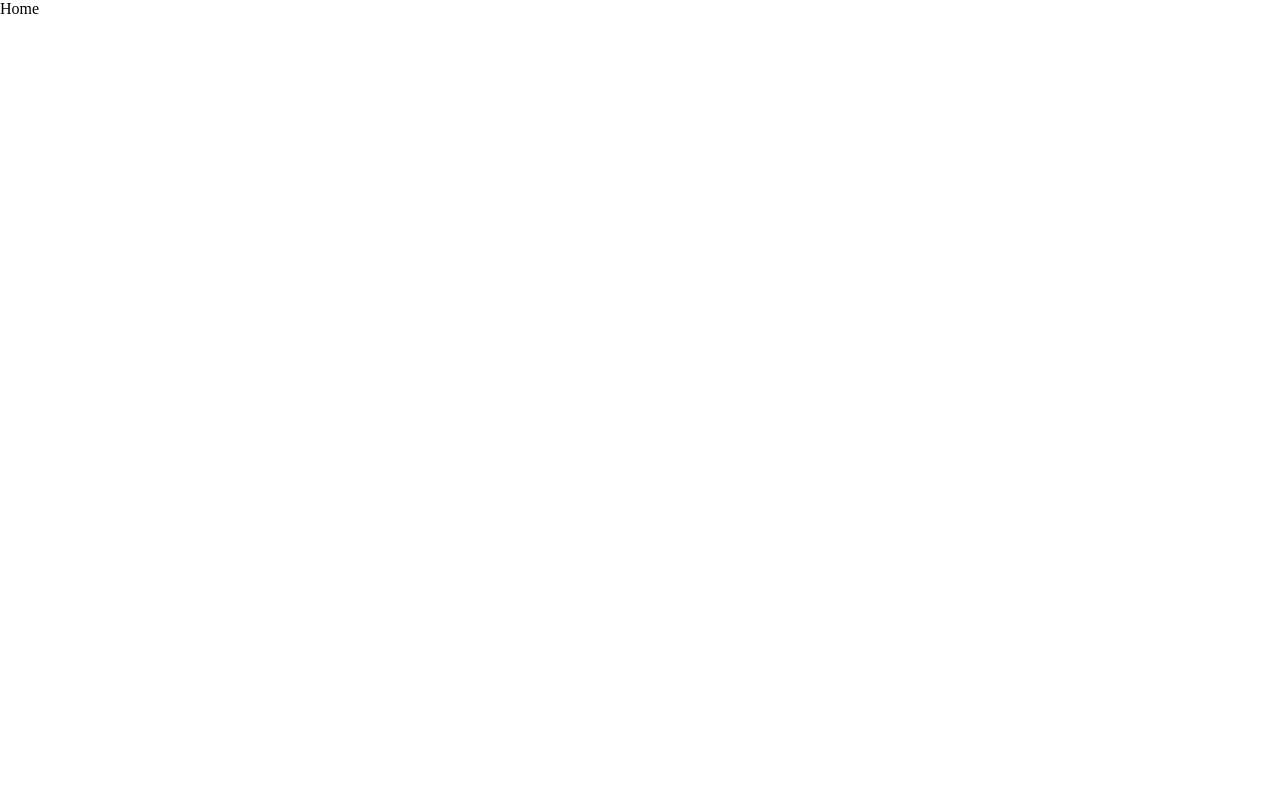
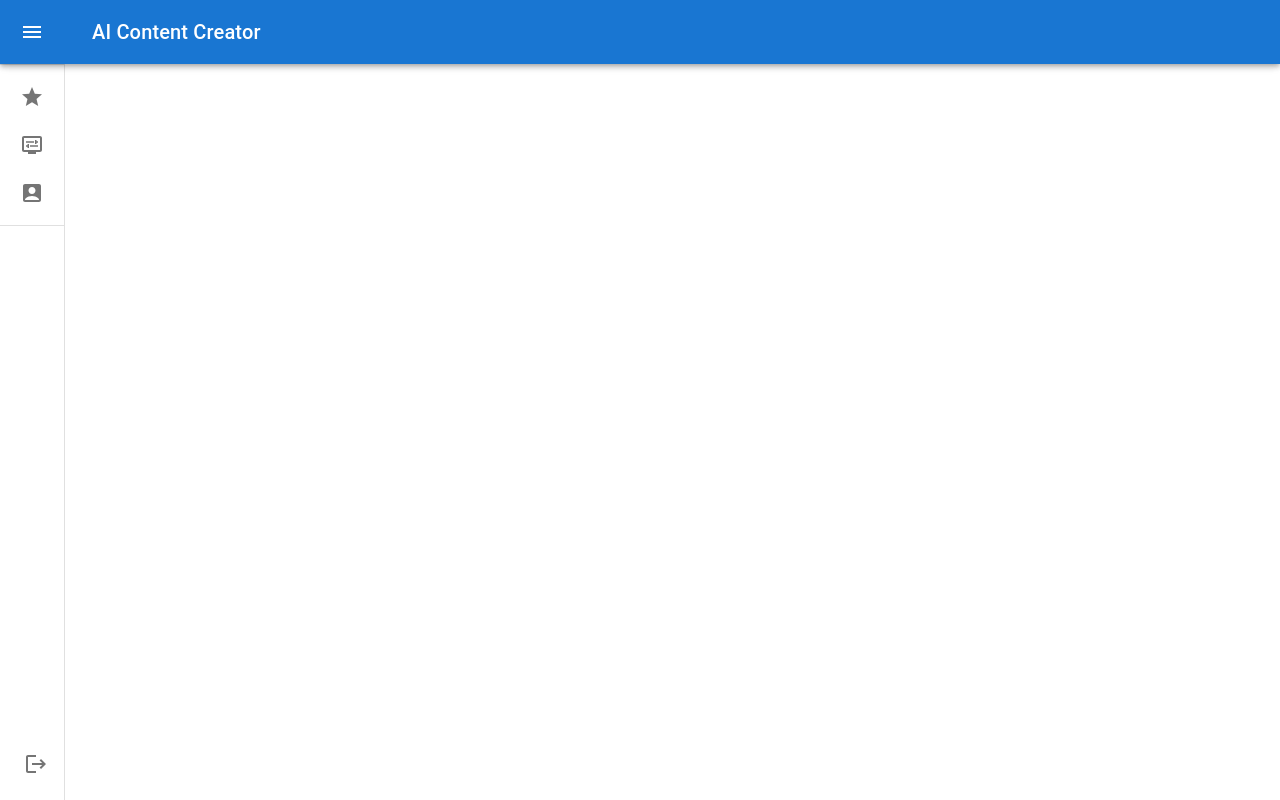
Before and after one commit to derekcoleman/Erciyes-AI-Content-Creator, a Next.js app in the folder client/: page / in a window 1280 px wide. Built offline with nearby package versions, Linux system fonts and the light colour scheme.

Commit message:
Home page basic drawer

```diff
--- a/client/src/app/page.tsx
+++ b/client/src/app/page.tsx
@@ -1,3 +1,212 @@
-export default function Home() {
-  return <div>Home</div>;
+"use client";
+import { styled, useTheme, Theme, CSSObject } from "@mui/material/styles";
+import Box from "@mui/material/Box";
+import MuiDrawer from "@mui/material/Drawer";
+import MuiAppBar, { AppBarProps as MuiAppBarProps } from "@mui/material/AppBar";
+import Toolbar from "@mui/material/Toolbar";
+import List from "@mui/material/List";
+import CssBaseline from "@mui/material/CssBaseline";
+import Typography from "@mui/material/Typography";
+import Divider from "@mui/material/Divider";
+import IconButton from "@mui/material/IconButton";
+import MenuIcon from "@mui/icons-material/Menu";
+import ChevronLeftIcon from "@mui/icons-material/ChevronLeft";
+import ChevronRightIcon from "@mui/icons-material/ChevronRight";
+import ListItem from "@mui/material/ListItem";
+import ListItemButton from "@mui/material/ListItemButton";
+import ListItemIcon from "@mui/material/ListItemIcon";
+import ListItemText from "@mui/material/ListItemText";
+import StarIcon from "@mui/icons-material/Star";
+import DisplaySettingsIcon from "@mui/icons-material/DisplaySettings";
+import HomeIcon from "@mui/icons-material/Home";
+import AccountBoxIcon from "@mui/icons-material/AccountBox";
+import LogoutIcon from "@mui/icons-material/Logout";
+import { useState } from "react";
+import { Button } from "@mui/material";
+
+const iconList = [
+  { title: "Jobs", icon: <StarIcon /> },
+  { title: "Job Settings", icon: <DisplaySettingsIcon /> },
+  { title: "Profile", icon: <AccountBoxIcon /> },
+];
+
+const drawerWidth = 240;
+
+const openedMixin = (theme: Theme): CSSObject => ({
+  width: drawerWidth,
+  transition: theme.transitions.create("width", {
+    easing: theme.transitions.easing.sharp,
+    duration: theme.transitions.duration.enteringScreen,
+  }),
+  overflowX: "hidden",
+});
+
+const closedMixin = (theme: Theme): CSSObject => ({
+  transition: theme.transitions.create("width", {
+    easing: theme.transitions.easing.sharp,
+    duration: theme.transitions.duration.leavingScreen,
+  }),
+  overflowX: "hidden",
+  width: `calc(${theme.spacing(7)} + 1px)`,
+  [theme.breakpoints.up("sm")]: {
+    width: `calc(${theme.spacing(8)} + 1px)`,
+  },
+});
+
+const DrawerHeader = styled("div")(({ theme }) => ({
+  display: "flex",
+  alignItems: "center",
+  justifyContent: "flex-end",
+  padding: theme.spacing(0, 1),
+  ...theme.mixins.toolbar,
+}));
+
+interface AppBarProps extends MuiAppBarProps {
+  open?: boolean;
 }
+
+const AppBar = styled(MuiAppBar, {
+  shouldForwardProp: (prop) => prop !== "open",
+})<AppBarProps>(({ theme }) => ({
+  zIndex: theme.zIndex.drawer + 1,
+  transition: theme.transitions.create(["width", "margin"], {
+    easing: theme.transitions.easing.sharp,
+    duration: theme.transitions.duration.leavingScreen,
+  }),
+  variants: [
+    {
+      props: ({ open }) => open,
+      style: {
+        marginLeft: drawerWidth,
+        width: `calc(100% - ${drawerWidth}px)`,
+        transition: theme.transitions.create(["width", "margin"], {
+          easing: theme.transitions.easing.sharp,
+          duration: theme.transitions.duration.enteringScreen,
+        }),
+      },
+    },
+  ],
+}));
+
+const Drawer = styled(MuiDrawer, {
+  shouldForwardProp: (prop) => prop !== "open",
+})(({ theme }) => ({
+  width: drawerWidth,
+  flexShrink: 0,
+  whiteSpace: "nowrap",
+  boxSizing: "border-box",
+  variants: [
+    {
+      props: ({ open }) => open,
+      style: {
+        ...openedMixin(theme),
+        "& .MuiDrawer-paper": openedMixin(theme),
+      },
+    },
+    {
+      props: ({ open }) => !open,
+      style: {
+        ...closedMixin(theme),
+        "& .MuiDrawer-paper": closedMixin(theme),
+      },
+    },
+  ],
+}));
+
+export default function MiniDrawer() {
+  const theme = useTheme();
+  const [open, setOpen] = useState(false);
+
+  const handleDrawerOpen = () => {
+    setOpen(true);
+  };
+
+  const handleDrawerClose = () => {
+    setOpen(false);
+  };
+
+  return (
+    <Box sx={{ display: "flex" }}>
+      <CssBaseline />
+      <AppBar position="fixed" open={open}>
+        <Toolbar>
+          <IconButton
+            color="inherit"
+            aria-label="open drawer"
+            onClick={handleDrawerOpen}
+            edge="start"
+            sx={[
+              {
+                marginRight: 5,
+              },
+              open && { display: "none" },
+            ]}
+          >
+            <MenuIcon />
+          </IconButton>
+          <Typography variant="h6" noWrap component="div">
+            AI Content Creator
+          </Typography>
+        </Toolbar>
+      </AppBar>
+      <Drawer variant="permanent" open={open}>
+        <DrawerHeader>
+        <IconButton sx={{mr:"auto"}}>
+            <HomeIcon fontSize="large"/> Home
+          </IconButton>
+          <IconButton onClick={handleDrawerClose}>
+            {theme.direction === "rtl" ? (
+              <ChevronRightIcon />
+            ) : (
+              <ChevronLeftIcon />
+            )}
+          </IconButton>
+
+        </DrawerHeader>
+        <Divider />
+        <List>
+          {iconList.map((data, index) => (
+            <ListItem key={data.title} disablePadding sx={{ display: "block" }}>
+              <ListItemButton
+                sx={[
+                  { minHeight: 48, px: 2.5 },
+                  open
+                    ? { justifyContent: "initial" }
+                    : { justifyContent: "center" },
+                ]}
+              >
+                <ListItemIcon
+                  sx={[
+                    { minWidth: 0, justifyContent: "center" },
+                    open ? { mr: 3 } : { mr: "auto" },
+                  ]}
+                >
+                  {data.icon}
+                </ListItemIcon>
+                <ListItemText
+                  primary={data.title}
+                  sx={[open ? { opacity: 1 } : { opacity: 0 }]}
+                />
+              </ListItemButton>
+            </ListItem>
+          ))}
+        </List>
+        <Divider />
+        <Box sx={{ marginTop: "auto", padding: 2 , width:"100%"}}>
+          <IconButton >
+            {open ? (
+               <Button variant="outlined" endIcon={<LogoutIcon />} sx={{color:"red",width:"200px", borderColor:"red"}}>
+                Logout
+                </Button>)
+               :
+              (<LogoutIcon />)}
+          </IconButton>
+        </Box>
+      </Drawer>
+      <Box component="main" sx={{ flexGrow: 1, p: 3 }}>
+        <DrawerHeader />
+        {/* my posts */}
+      </Box>
+    </Box>
+  );
+}
--- a/client/src/middleware.ts
+++ b/client/src/middleware.ts
@@ -13,5 +13,5 @@
 }
 
 export const config = {
-  matcher: "/",
+  matcher: "/someurl",
 };
```
Also changed, not shown: 1 other file (tests, documents, lock files or other folders).
